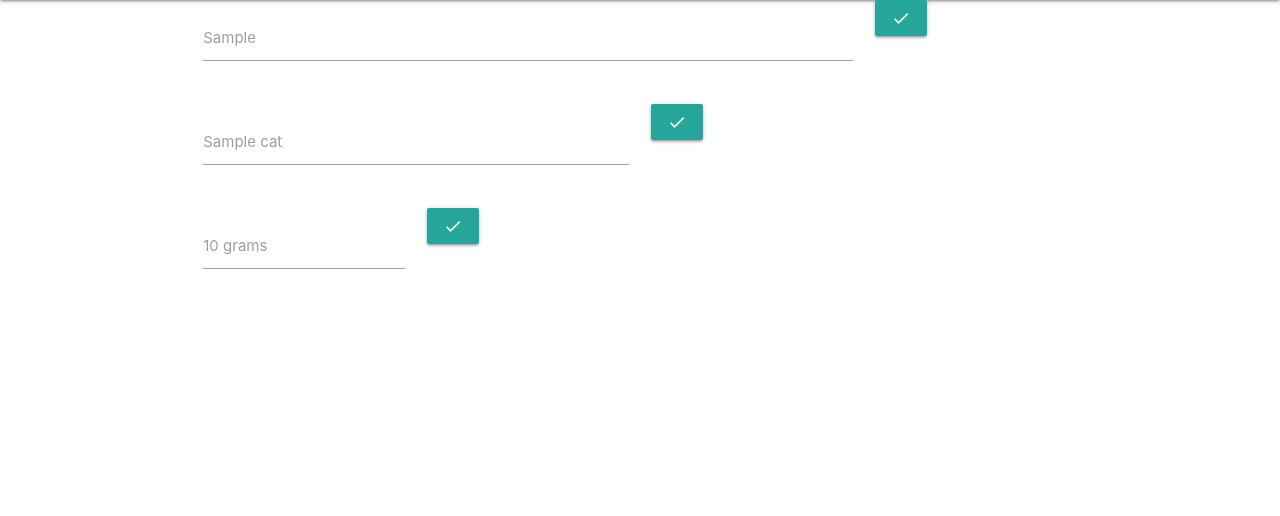
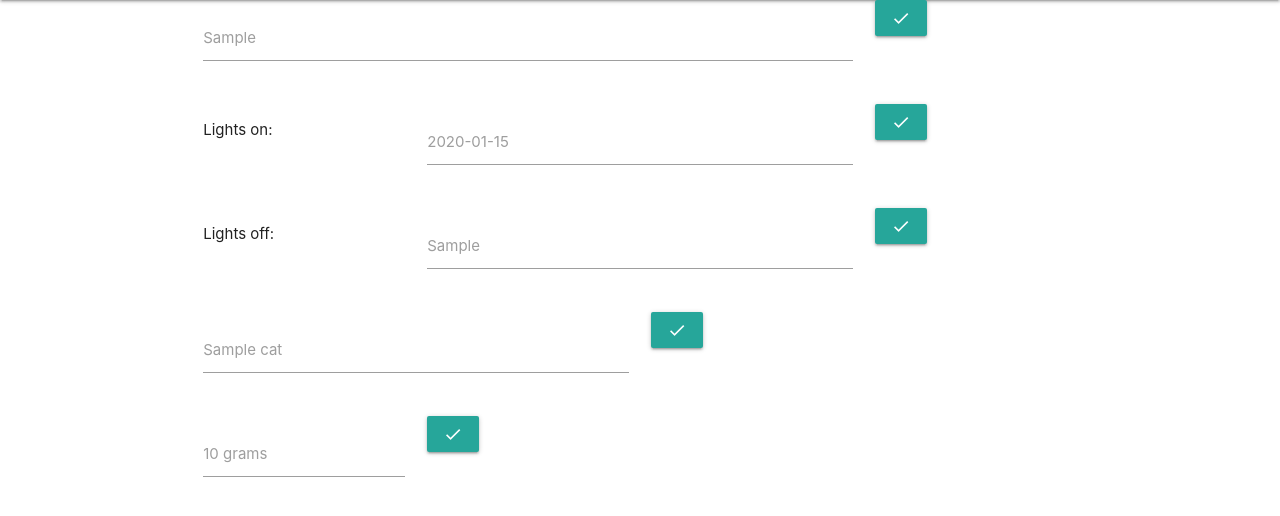
Before and after one commit to afeser/Smart-Cat-Feeding-System, a Flask app: page /settings/ in a window 1280 px wide. Shown: the part 64-580 px from the top of the page. Run offline with Flask 2, Linux system fonts and the light colour scheme; a user stored in the database is signed in; tables that the repository leaves empty hold one stand-in row (values such as "Sample post").

Commit message:
Add settings for light on/off times

```diff
--- a/web/app/routes.py
+++ b/web/app/routes.py
@@ -59,14 +59,27 @@ def settings():
         result = request.form
         input_id = list(result.keys())[0]
         edited = input_id.split('_')
-        if len(edited) == 2 and edited[0] == 'device':
-            device = Device.query.filter_by(id=int(edited[1])).first_or_404()
-            try:
-                float_result = float(result[input_id][0])
-            except ValueError:
-                device.set_location(result[input_id])
-            except IndexError:
-                pass
+        if len(edited) == 2:
+            if edited[0] == 'device':
+                device = Device.query.filter_by(id=int(edited[1])).first_or_404()
+                try:
+                    float_result = float(result[input_id][0])
+                except ValueError:
+                    device.set_location(result[input_id])
+                except IndexError:
+                    pass
+            if edited[0] == 'turnon':
+                device = Device.query.filter_by(id=int(edited[1])).first_or_404()
+                try:
+                    device.set_turn_on(result[input_id])
+                except:
+                    pass
+            if edited[0] == 'turnoff':
+                device = Device.query.filter_by(id=int(edited[1])).first_or_404()
+                try:
+                    device.set_turn_off(result[input_id])
+                except:
+                    pass
         elif len(edited) == 3:
             print(edited)
             device = Device.query.filter_by(id=int(edited[1])).first_or_404()
--- a/web/app/templates/base.html
+++ b/web/app/templates/base.html
@@ -105,8 +105,8 @@
     </body>
     <script>
       $(document).ready(function() {
+       $('.timepicker').timepicker();
        $('.lever').click(function() {
-        var current_status = $('.status').text();
         $.ajax({
          url: "/toggle_on_off",
          type: "get",
--- a/web/app/templates/settings.html
+++ b/web/app/templates/settings.html
@@ -18,6 +18,39 @@
           </div>
     </form>
 
+    <form action = "" method = post>
+      <div class="row">
+          <div class="input-field col s3">
+          Lights on:
+          </div>
+          <div class="input-field col s6">
+                <input id="turnon_{{device.id}}" type="text" name="turnon_{{device.id}}" class="timepicker">
+                <label for="turnon_{{device.id}}">{{ device.turn_on }}</label>
+          </div>
+          <div class="col s3">
+          <button class="btn waves-effect waves-light" type="submit" name="action">
+            <i class="material-icons">done</i>
+          </button>
+          </div>
+          </div>
+    </form>
+
+    <form action = "" method = post>
+      <div class="row">
+          <div class="input-field col s3">
+          Lights off:
+          </div>
+          <div class="input-field col s6">
+                <input id="turnoff_{{device.id}}" type="text" name="turnoff_{{device.id}}" class="timepicker">
+                <label for="turnoff_{{device.id}}">{{ device.turn_off }}</label>
+          </div>
+          <div class="col s3">
+          <button class="btn waves-effect waves-light" type="submit" name="action">
+            <i class="material-icons">done</i>
+          </button>
+          </div>
+          </div>
+    </form>
 
     {% for cat in device.cats %}
 
```
Also changed, not shown: web/ROADMAP.md (+1 -1 lines), web/app/models.py (+12 -0 lines), web/migrations/versions/a587b1df38ab_.py (added, +30 -0 lines), web/app.db.
